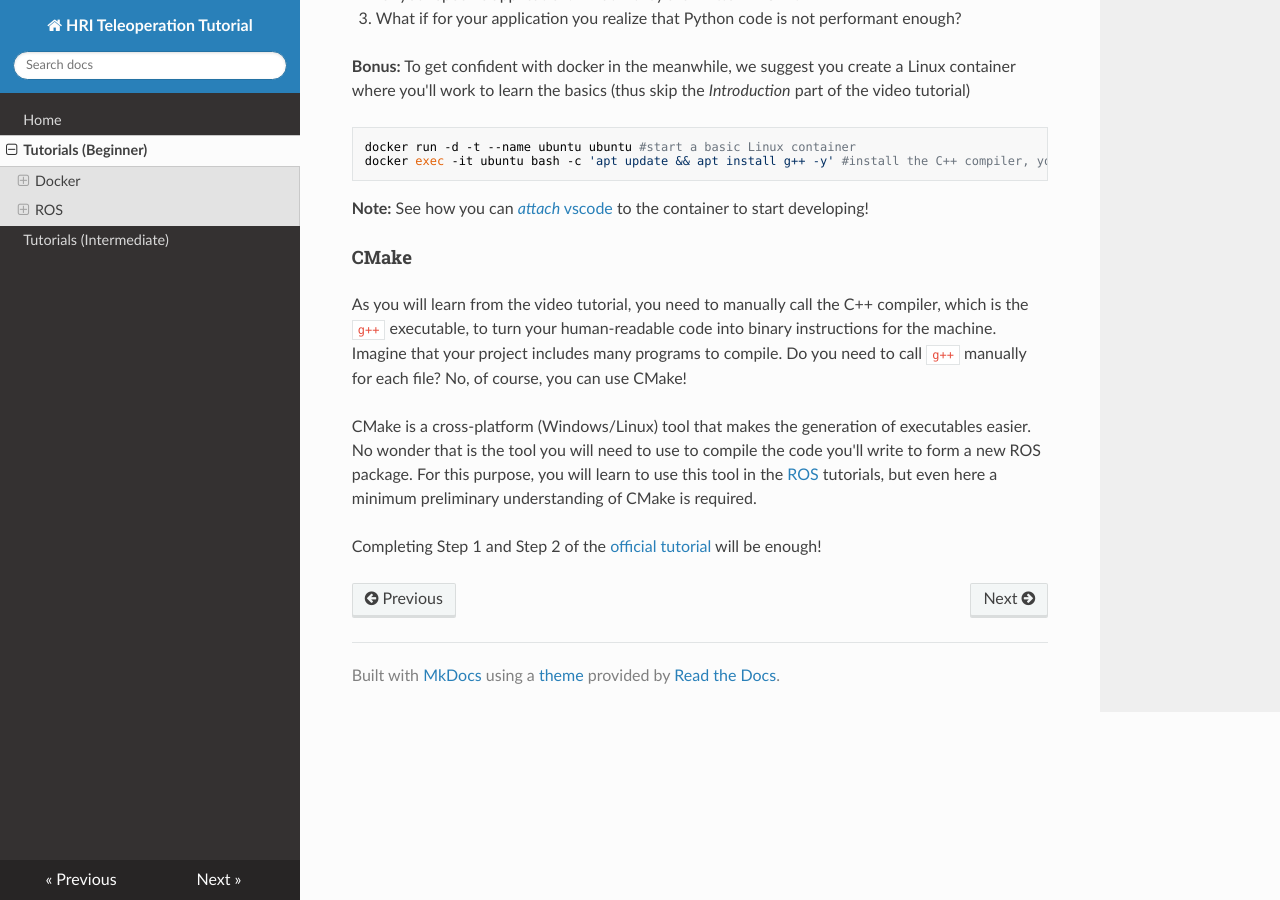
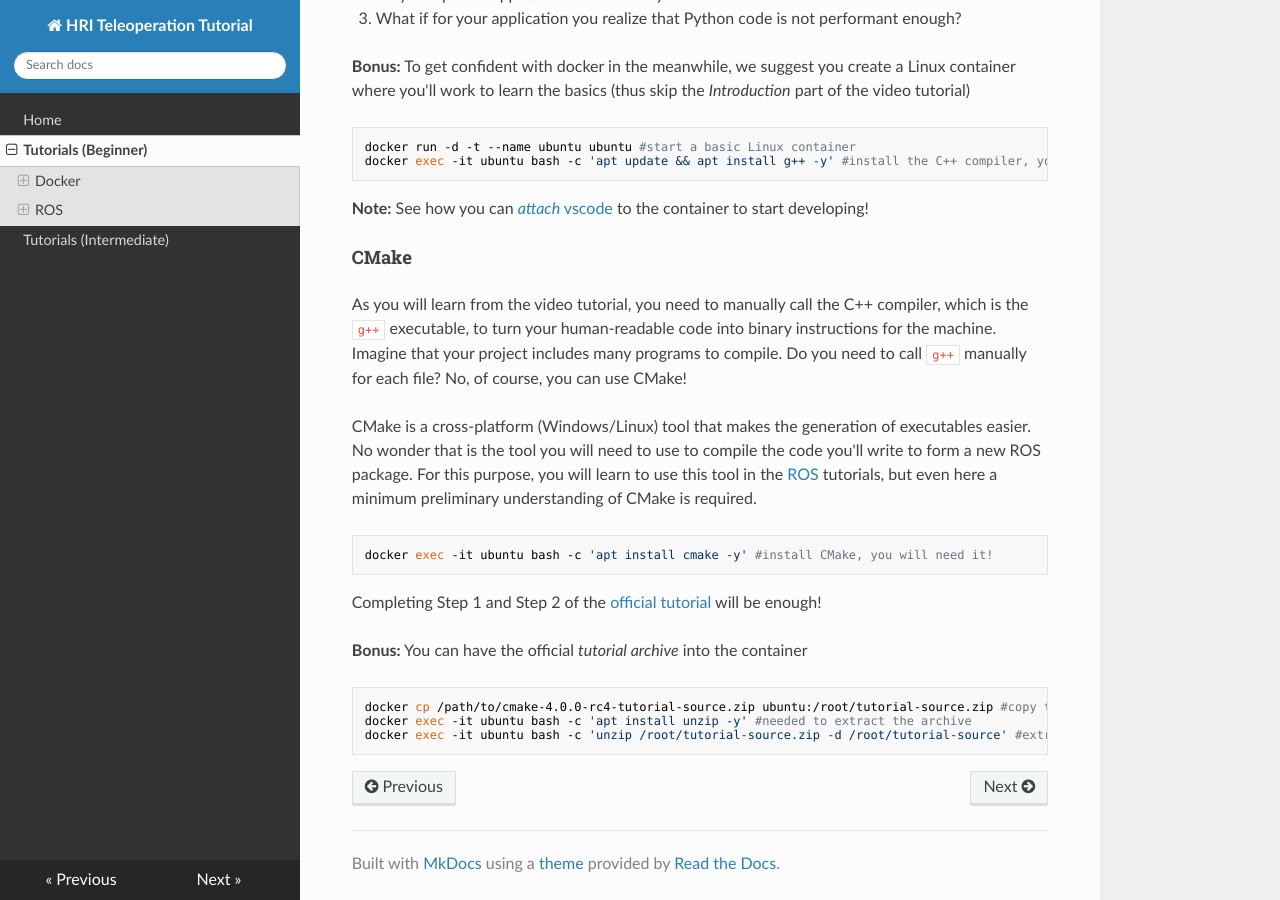
Before and after one commit to sssa-teleoperation/teleoperation-docs, an MkDocs documentation site: the page built from docs/tutorial.md, in a window 1280 px wide and 900 px high, scrolled down 3887 px. Built offline with MkDocs 1.6.1, drawn with Linux system fonts in a browser that asks for light colours; nearby versions of some CDN libraries.

Commit message:
beginner -> cmake archive

````diff
--- a/docs/tutorial.md
+++ b/docs/tutorial.md
@@ -130,5 +130,14 @@ docker exec -it ubuntu bash -c 'apt update && apt install g++ -y' #install the C
 As you will learn from the video tutorial, you need to manually call the C++ compiler, which is the `g++` executable, to turn your human-readable code into binary instructions for the machine. Imagine that your project includes many programs to compile. Do you need to call `g++` manually for each file? No, of course, you can use CMake!
 
 CMake is a cross-platform (Windows/Linux) tool that makes the generation of executables easier. No wonder that is the tool you will need to use to compile the code you'll write to form a new ROS package. For this purpose, you will learn to use this tool in the [ROS](#ros) tutorials, but even here a minimum preliminary understanding of CMake is required.
+```bash
+docker exec -it ubuntu bash -c 'apt install cmake -y' #install CMake, you will need it!
+```
+Completing Step 1 and Step 2 of the [official tutorial](https://cmake.org/cmake/help/latest/guide/tutorial/index.html) will be enough!
 
-Completing Step 1 and Step 2 of the [official tutorial](https://cmake.org/cmake/help/latest/guide/tutorial/index.html) will be enough!
+**Bonus:** You can have the official *tutorial archive* into the container
+```bash
+docker cp /path/to/cmake-4.0.0-rc4-tutorial-source.zip ubuntu:/root/tutorial-source.zip #copy to the container
+docker exec -it ubuntu bash -c 'apt install unzip -y' #needed to extract the archive
+docker exec -it ubuntu bash -c 'unzip /root/tutorial-source.zip -d /root/tutorial-source' #extract
+```
````
